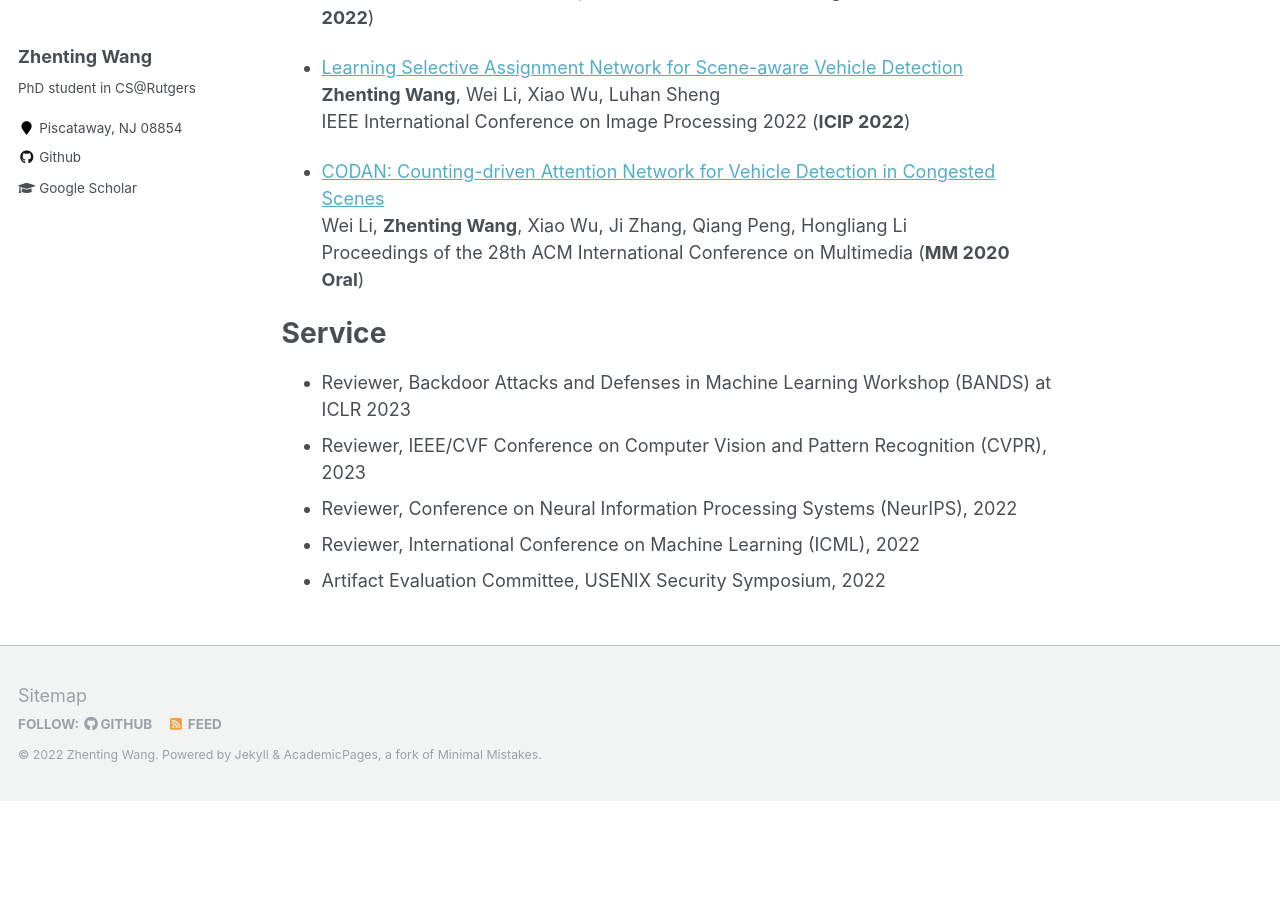
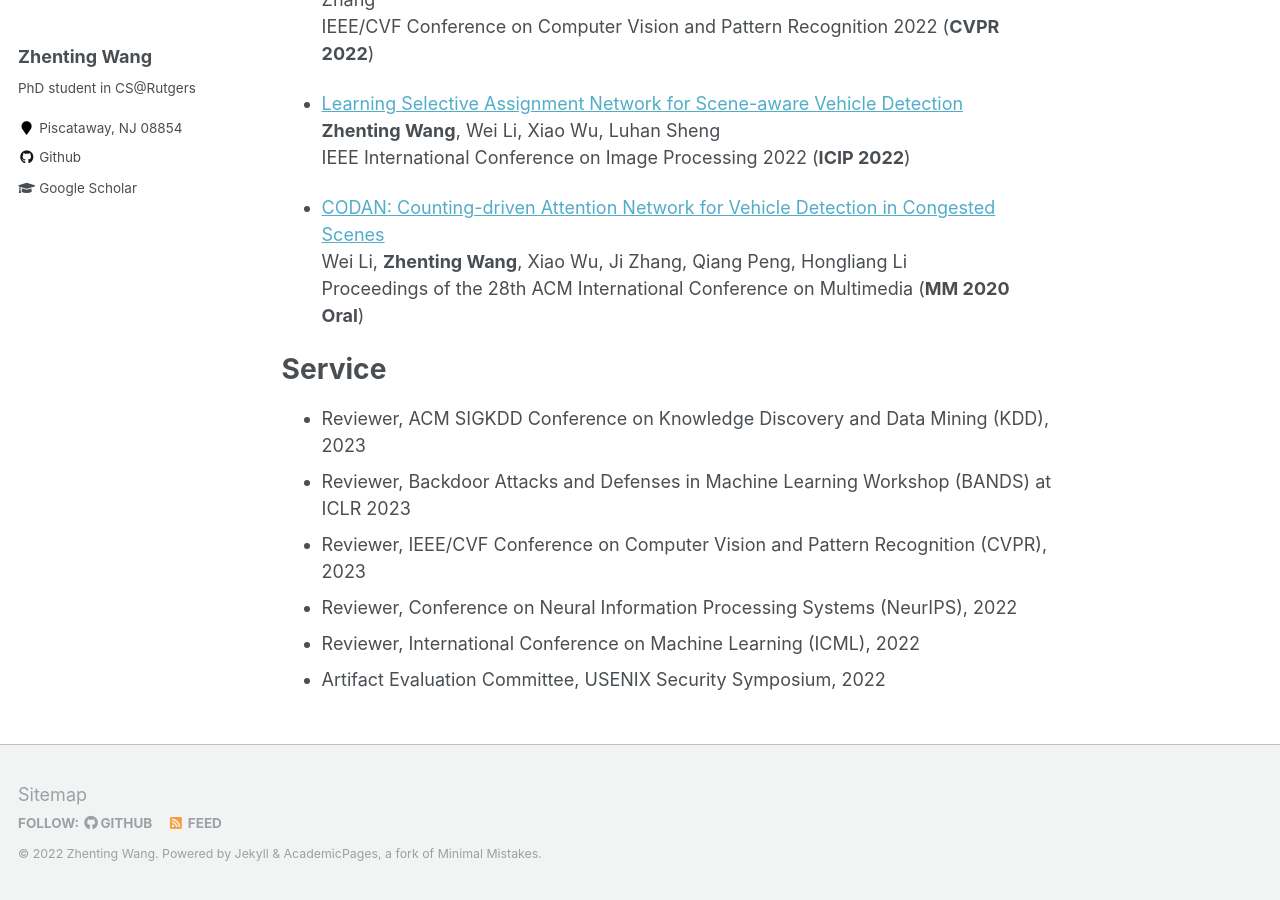
Before and after one commit to ZhentingWang/zhentingwang.github.io, a Jekyll site: the page built from _pages/about.md, in a window 1280 px wide and 900 px high, scrolled down 1426 px. Built offline with Jekyll 4.4.1, drawn with Linux system fonts in a browser that asks for light colours; before the commit the page ends 2227 px from its top, so only the background shows below that; some of the changed text lies outside the part shown.

Commit message:
Update about.md

```diff
--- a/_pages/about.md
+++ b/_pages/about.md
@@ -13,6 +13,7 @@ redirect_from:
 
 News
 ======
+* [2022-12] I am invited as a reviewer of KDD 2023.
 * [2022-12] I am invited as a reviewer of ICLR 2023 BANDS.
 * [2022-11] I am invited as a reviewer of CVPR 2023.
 * [2022-10] Received the NeurIPS 2022 Scholar Award.
@@ -59,6 +60,7 @@ Proceedings of the 28th ACM International Conference on Multimedia (**MM 2020 Or
 
 Service
 ======
+* Reviewer, ACM SIGKDD Conference on Knowledge Discovery and Data Mining (KDD), 2023
 * Reviewer, Backdoor Attacks and Defenses in Machine Learning Workshop (BANDS) at ICLR 2023
 * Reviewer, IEEE/CVF Conference on Computer Vision and Pattern Recognition (CVPR), 2023
 * Reviewer, Conference on Neural Information Processing Systems (NeurIPS), 2022
```
